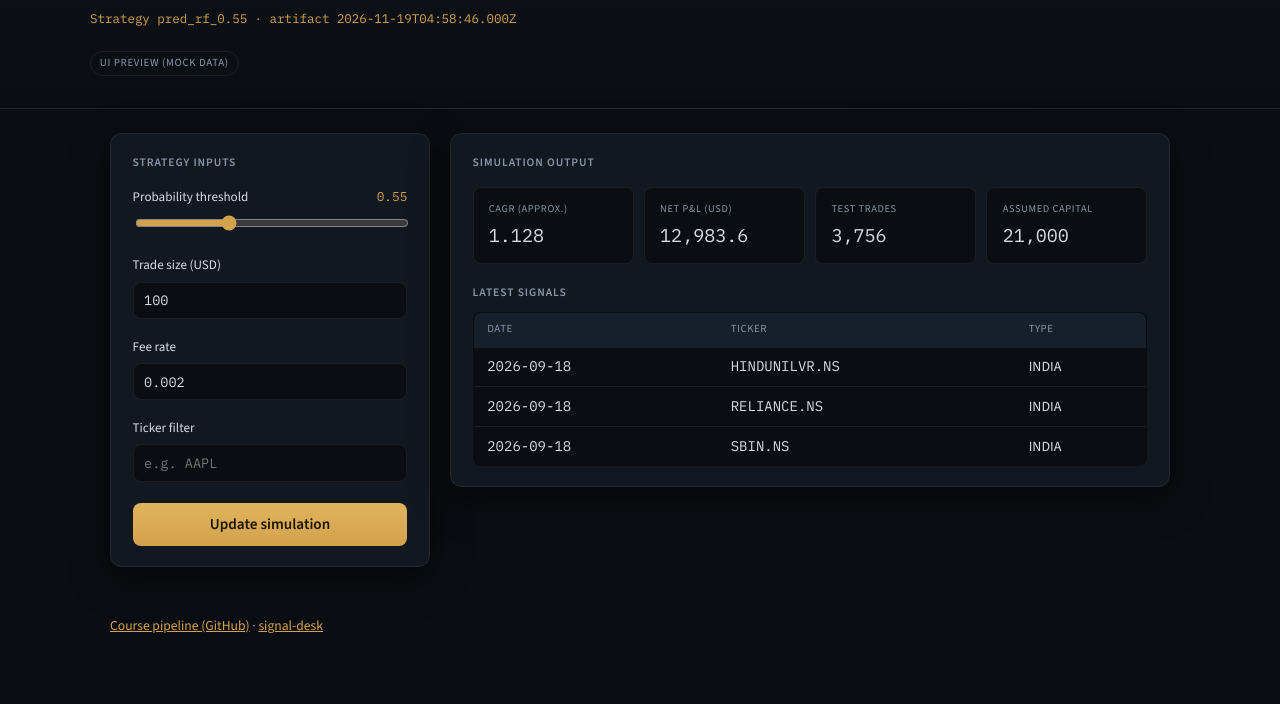
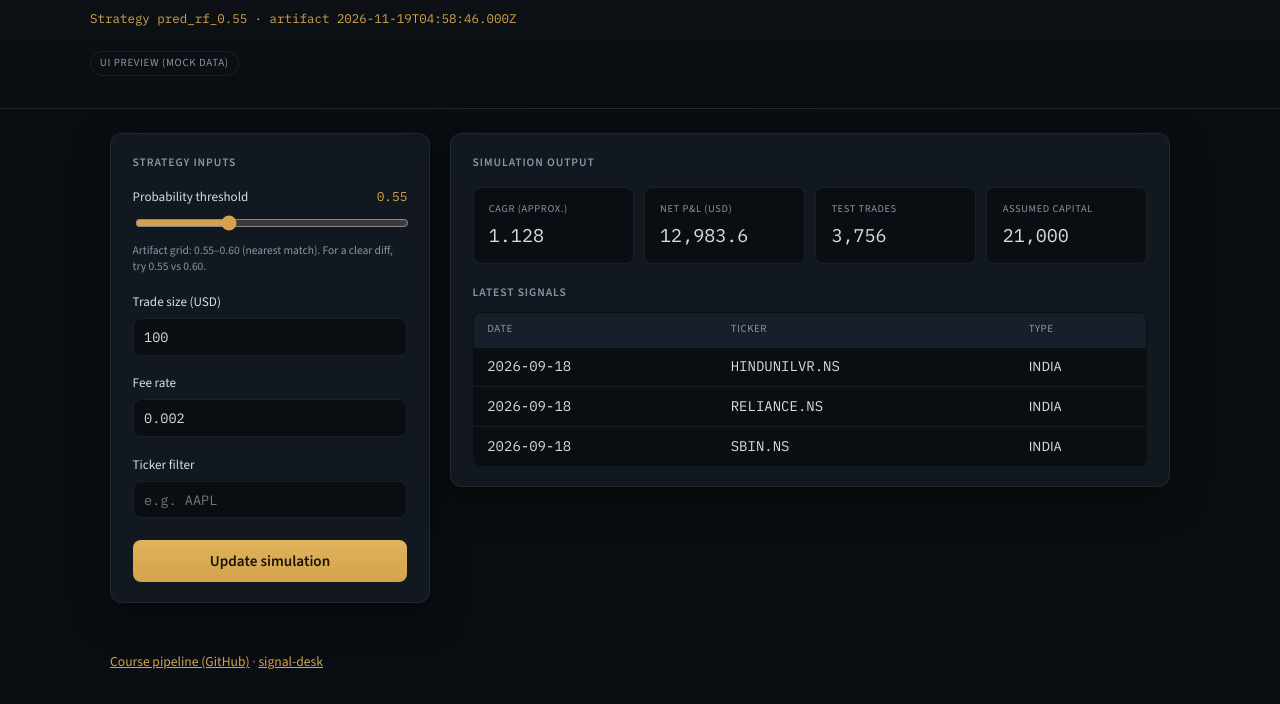
Before and after one commit to zakard114/signal-desk, a plain HTML site: page static/index.html in a window 1280 px wide. Shown: the part 178-882 px from the top of the page. Before the commit the page ends 845 px from the top, so only its background shows below. Drawn offline with nearby package versions, Linux system fonts and the light colour scheme; no server answers.

Commit message:
docs: finalize portfolio package (ops, demo, architecture)
Add OPS, DEMO_WALKTHROUGH, ARCHITECTURE; expand troubleshooting and notes; desk threshold hint.

```diff
--- a/static/app.css
+++ b/static/app.css
@@ -143,6 +143,13 @@ body {
 
 .field {
   margin-bottom: 1.1rem;
+}
+
+.field-hint {
+  margin: 0.35rem 0 0;
+  font-size: 0.72rem;
+  color: var(--muted);
+  line-height: 1.35;
 }
 
 .field label {
--- a/static/index.html
+++ b/static/index.html
@@ -40,8 +40,9 @@
               Probability threshold
               <span class="val" id="threshold-val">0.55</span>
             </label>
-            <input id="threshold" type="range" min="0.5" max="0.65" step="0.01" value="0.55" />
-          </div>
+          <input id="threshold" type="range" min="0.5" max="0.65" step="0.01" value="0.55" />
+          <p class="field-hint">Artifact grid: 0.55–0.60 (nearest match). For a clear diff, try 0.55 vs 0.60.</p>
+        </div>
           <div class="field">
             <label for="notional">Trade size (USD)</label>
             <input id="notional" type="number" min="1" step="1" value="100" />
```
Also changed, not shown: 10 other files.
